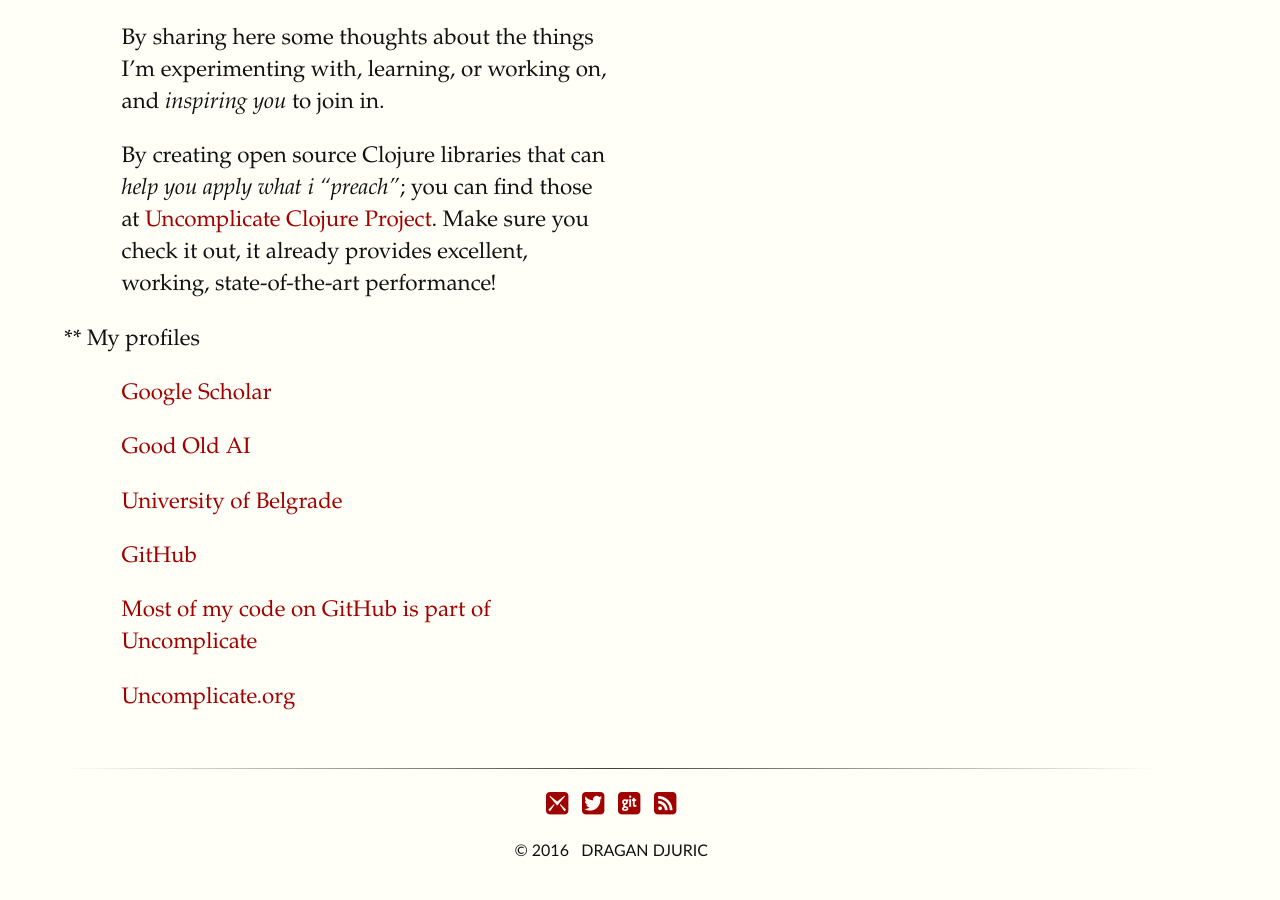
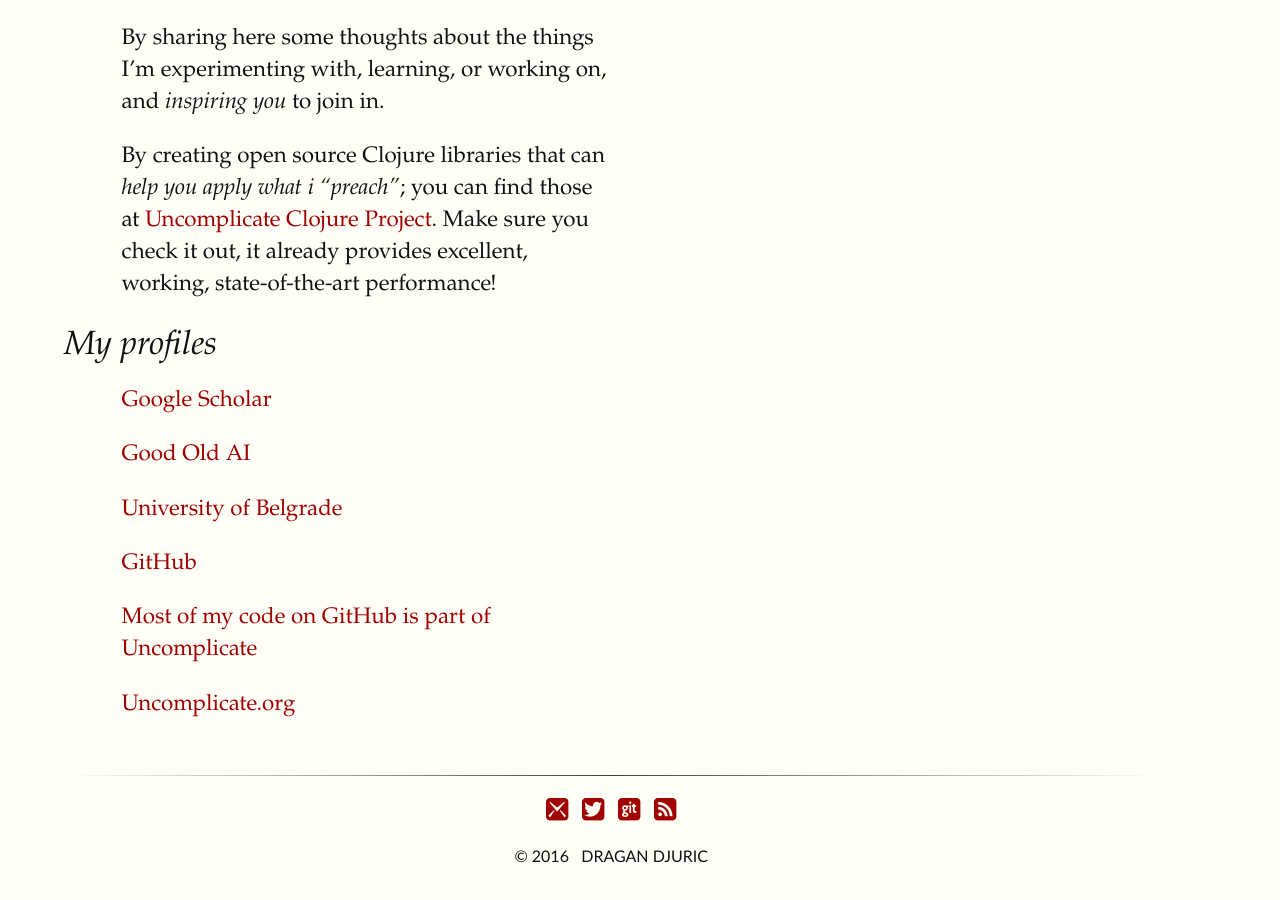
Before and after one commit to blueberry/blueberry.github.io, a Jekyll site: the page built from about/index.md, in a window 1280 px wide and 900 px high, scrolled down 1065 px. Built offline with Jekyll 4.4.1, drawn with Linux system fonts in a browser that asks for light colours.

Commit message:
Fixed ** vs ## in md.

```diff
--- a/about/index.md
+++ b/about/index.md
@@ -18,7 +18,7 @@ This blog is a place where I'll write about my journey of trying (and eventually
 1. By sharing here some thoughts about the things I'm experimenting with, learning, or working on, and *inspiring you* to join in.
 2. By creating open source Clojure libraries that can *help you apply what i "preach"*; you can find those at [Uncomplicate Clojure Project](http://uncomplicate.org). Make sure you check it out, it already provides excellent, working, state-of-the-art performance!
 
-** My profiles
+## My profiles
 
 - [Google Scholar](https://scholar.google.com/citations?user=bDd0r1gAAAAJ)
 - [Good Old AI](http://goodoldai.org/dragan_djuric)
```
